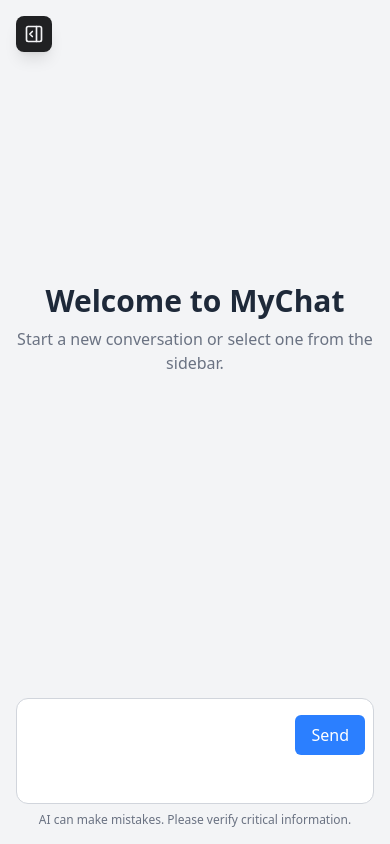
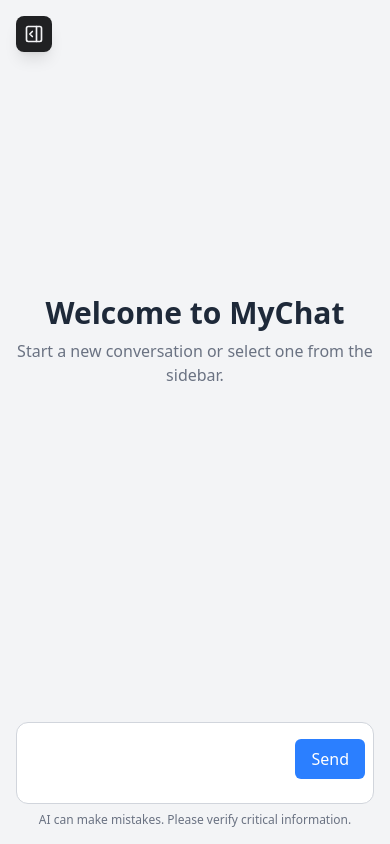
Before and after one commit to SergioAcostaTer/personal-nutrition-assistant, a Next.js app in the folder chatbot-frontend/: page / in a window 390 px wide. Built offline with nearby package versions, Linux system fonts and the light colour scheme.

Commit message:
fix: 🐛 correct height unit in Home component
* Changed height from `100dvh` to `100svh` for better responsiveness.

```diff
--- a/chatbot-frontend/src/app/page.tsx
+++ b/chatbot-frontend/src/app/page.tsx
@@ -4,7 +4,7 @@ import Sidebar from "@/components/sidebar/Sidebar";
 
 export default function Home() {
     return (
-        <div className="flex h-screen overflow-hidden bg-gray-100 text-gray-800 h-[100dvh]">
+        <div className="flex h-screen overflow-hidden bg-gray-100 text-gray-800 h-[100svh]">
             <Sidebar />
             <main className="flex-1 flex flex-col md:ml-0">
                 <ChatArea />
--- a/chatbot-frontend/src/components/ChatInput.tsx
+++ b/chatbot-frontend/src/components/ChatInput.tsx
@@ -15,11 +15,10 @@ export default function ChatInput() {
             <div className="mb-2 w-full max-w-2xl flex flex-row p-2 rounded-xl border border-gray-300 bg-white">
                 <textarea
                     className="w-full p-2 rounded-md resize-none"
-                    rows={3}
                     value={message}
                     onChange={(e) => setMessage(e.target.value)}
                 />
-                <div>
+                <div className="flex h-full flex-col ml-2">
                     <button
                         className="mt-2 px-4 py-2 bg-blue-500 text-white rounded-md hover:bg-blue-600"
                         onClick={handleSend}
```
